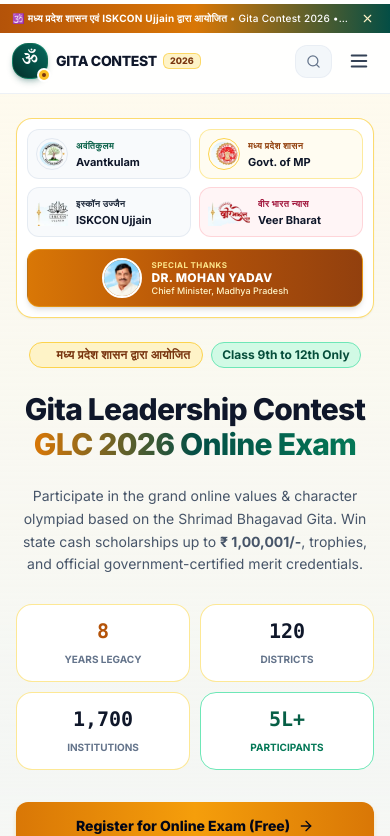
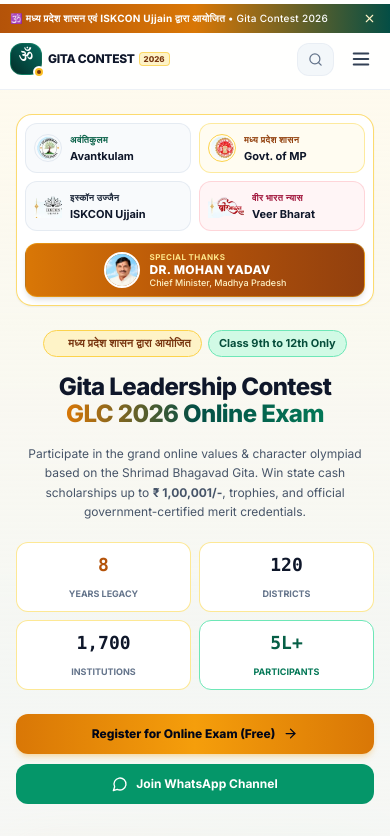
Before and after one commit to Deveshshrivas/gita-contest-portal, a React (Vite) app: page / in a window 390 px wide. Shown: the top 836 px of the page. Built offline with nearby package versions, Linux system fonts and the light colour scheme; no server answers.

Commit message:
fix(responsive): support ultra-compact screen widths down to 279px flawlessly

```diff
--- a/src/components/layout/Navbar.jsx
+++ b/src/components/layout/Navbar.jsx
@@ -117,19 +117,15 @@ export default function Navbar() {
       >
         {/* ── Top Sleek Announcement Bar ── */}
         {!bannerDismissed && (
-          <div className="bg-gradient-to-r from-amber-700 via-amber-600 to-vedic-primary text-white text-[11px] font-medium tracking-wide py-1 px-3 sm:px-4 -mt-1.5 mb-1.5 sm:-mt-2.5 sm:mb-2 transition-all">
-            <div className="max-w-7xl mx-auto flex items-center justify-between gap-2 sm:gap-3">
-              <div className="flex items-center gap-1.5 sm:gap-2 overflow-hidden text-ellipsis whitespace-nowrap min-w-0">
-                <span className="hidden sm:inline-flex bg-white/20 text-white font-extrabold text-[9px] px-2 py-0.5 rounded-full uppercase tracking-wider backdrop-blur-xs shrink-0 items-center gap-1">
-                  <span className="w-1.5 h-1.5 rounded-full bg-amber-300 animate-ping" />
-                  National 2026
-                </span>
+          <div className="w-full overflow-hidden bg-gradient-to-r from-amber-700 via-amber-600 to-vedic-primary text-white text-[11px] font-medium tracking-wide py-1 px-2.5 sm:px-4 -mt-1.5 mb-1.5 sm:-mt-2.5 sm:mb-2 transition-all">
+            <div className="max-w-7xl mx-auto flex items-center justify-between gap-1.5 sm:gap-3">
+              <div className="flex items-center gap-1 sm:gap-2 overflow-hidden text-ellipsis whitespace-nowrap min-w-0 flex-1">
                 <span className="truncate text-[10px] sm:text-[11px]">
-                  🕉️ <strong>मध्य प्रदेश शासन एवं ISKCON Ujjain द्वारा आयोजित</strong> • Gita Contest 2026 • 1st Prize ₹1,00,001
+                  🕉️ <strong>मध्य प्रदेश शासन एवं ISKCON Ujjain द्वारा आयोजित</strong> • Gita Contest 2026
                 </span>
               </div>
 
-              <div className="flex items-center gap-2 sm:gap-3 shrink-0">
+              <div className="flex items-center gap-1.5 sm:gap-3 shrink-0">
                 <Link
                   to="/student/lobby/gita-practice-mock"
                   className="hidden md:inline-flex items-center gap-1 text-[10px] font-bold uppercase tracking-wider bg-amber-400 hover:bg-amber-300 text-slate-950 px-2.5 py-0.5 rounded-md shadow-xs transition"
@@ -150,26 +146,26 @@ export default function Navbar() {
         )}
 
         {/* ── Main Navigation Bar ── */}
-        <div className="max-w-7xl mx-auto px-3 sm:px-6 lg:px-8">
-          <div className="flex items-center justify-between gap-2 sm:gap-4">
+        <div className="max-w-7xl mx-auto px-2.5 sm:px-6 lg:px-8">
+          <div className="flex items-center justify-between gap-1.5 sm:gap-4">
             {/* ── Brand Logo ── */}
-            <Link to="/" className="flex items-center gap-2 sm:gap-3 group shrink-0 py-1">
-              <div className="relative w-9 h-9 sm:w-11 sm:h-11 rounded-2xl bg-gradient-to-tr from-vedic-dark via-vedic-primary to-vedic-teal flex items-center justify-center text-white shadow-md shadow-vedic-primary/25 group-hover:scale-105 transition-transform duration-200 border border-emerald-400/30 shrink-0">
-                <span className="text-lg sm:text-2xl font-bold font-shloka leading-none">ॐ</span>
-                <span className="absolute -bottom-1 -right-1 w-3.5 h-3.5 rounded-full bg-amber-400 border-2 border-white flex items-center justify-center">
+            <Link to="/" className="flex items-center gap-1.5 sm:gap-3 group shrink min-w-0 py-1">
+              <div className="relative w-8 h-8 sm:w-11 sm:h-11 rounded-xl sm:rounded-2xl bg-gradient-to-tr from-vedic-dark via-vedic-primary to-vedic-teal flex items-center justify-center text-white shadow-xs shrink-0 border border-emerald-400/30">
+                <span className="text-base sm:text-2xl font-bold font-shloka leading-none">ॐ</span>
+                <span className="absolute -bottom-1 -right-1 w-3 h-3 sm:w-3.5 sm:h-3.5 rounded-full bg-amber-400 border-2 border-white flex items-center justify-center">
                   <span className="w-1 h-1 rounded-full bg-amber-900" />
                 </span>
               </div>
-              <div>
-                <div className="flex items-center gap-1.5">
-                  <span className="font-extrabold text-sm sm:text-lg text-slate-900 tracking-tight leading-none group-hover:text-vedic-primary transition-colors">
+              <div className="min-w-0">
+                <div className="flex items-center gap-1">
+                  <span className="font-extrabold text-xs sm:text-lg text-slate-900 tracking-tight leading-none group-hover:text-vedic-primary transition-colors truncate">
                     GITA CONTEST
                   </span>
-                  <span className="text-[9px] sm:text-[10px] font-extrabold bg-amber-100 text-amber-900 border border-amber-300/80 px-1.5 py-0.2 rounded-md">
+                  <span className="text-[8px] sm:text-[10px] font-extrabold bg-amber-100 text-amber-900 border border-amber-300/80 px-1 py-0.2 rounded shrink-0">
                     2026
                   </span>
                 </div>
-                <p className="text-[9px] sm:text-[10px] text-slate-500 font-semibold tracking-wider uppercase mt-0.5 hidden xs:block sm:block">
+                <p className="text-[8px] sm:text-[10px] text-slate-500 font-semibold tracking-wider uppercase mt-0.5 truncate hidden sm:block">
                   National Leadership Olympiad
                 </p>
               </div>
--- a/src/pages/public/Home.jsx
+++ b/src/pages/public/Home.jsx
@@ -116,16 +116,16 @@ export default function Home() {
         <div className="max-w-7xl mx-auto px-4 sm:px-6 lg:px-8">
 
           {/* Top Organizers Ribbon Banner with Authentic Official Logos */}
-          <div className="bg-white/95 backdrop-blur-md rounded-2xl border border-amber-300/80 p-2.5 sm:p-4 mb-6 sm:mb-8 shadow-sm flex flex-col xl:flex-row items-center justify-between gap-3 sm:gap-4">
-            {/* 4 Organizers: 2x2 grid on mobile (<sm), 4-col row on sm, flex on xl */}
-            <div className="grid grid-cols-2 sm:grid-cols-4 xl:flex xl:items-center gap-2 sm:gap-4 xl:gap-6 w-full xl:w-auto text-xs font-bold text-slate-800">
+          <div className="bg-white/95 backdrop-blur-md rounded-2xl border border-amber-300/80 p-2 sm:p-4 mb-6 sm:mb-8 shadow-sm flex flex-col xl:flex-row items-center justify-between gap-3 sm:gap-4">
+            {/* 4 Organizers: 1 col on <340px, 2 cols on mobile, 4-col row on sm, flex on xl */}
+            <div className="grid grid-cols-1 min-[340px]:grid-cols-2 sm:grid-cols-4 xl:flex xl:items-center gap-2 sm:gap-4 xl:gap-6 w-full xl:w-auto text-xs font-bold text-slate-800">
 
               {/* 1. Avantkulam */}
               <div className="flex items-center gap-2 sm:gap-2.5 p-2 sm:p-0 bg-slate-50/90 sm:bg-transparent rounded-xl sm:rounded-none border border-slate-200/80 sm:border-0">
                 <img
                   src="/images/logo-avantkulam-clean.png"
                   alt="Avantkulam Logo"
-                  className="w-8 h-8 sm:w-10 sm:h-10 object-contain rounded-full border border-slate-200 shadow-2xs shrink-0"
+                  className="w-7 h-7 sm:w-10 sm:h-10 object-contain rounded-full border border-slate-200 shadow-2xs shrink-0"
                 />
                 <div className="min-w-0">
                   <span className="text-[9px] sm:text-[10px] text-emerald-800 uppercase block tracking-wider font-extrabold truncate">अवंतिकुलम</span>
@@ -138,7 +138,7 @@ export default function Home() {
                 <img
                   src="/images/logo-mp-shasan-clean.png"
                   alt="Madhya Pradesh Shasan Official Seal"
-                  className="w-8 h-8 sm:w-10 sm:h-10 object-contain rounded-full border border-amber-300 shadow-2xs shrink-0"
+                  className="w-7 h-7 sm:w-10 sm:h-10 object-contain rounded-full border border-amber-300 shadow-2xs shrink-0"
                 />
                 <div className="min-w-0">
                   <span className="text-[9px] sm:text-[10px] text-amber-800 uppercase block tracking-wider font-extrabold truncate">मध्य प्रदेश शासन</span>
@@ -151,7 +151,7 @@ export default function Home() {
                 <img
                   src="/images/logo-iskcon-ujjain-clean.png"
                   alt="ISKCON Ujjain Official Logo"
-                  className="w-8 h-8 sm:w-10 sm:h-10 object-contain shrink-0"
+                  className="w-7 h-7 sm:w-10 sm:h-10 object-contain shrink-0"
                 />
                 <div className="min-w-0">
                   <span className="text-[9px] sm:text-[10px] text-slate-800 uppercase block tracking-wider font-extrabold truncate">इस्कॉन उज्जैन</span>
@@ -164,7 +164,7 @@ export default function Home() {
                 <img
                   src="/images/logo-veer-bharat-clean.png"
                   alt="Veer Bharat Nyas Official Logo"
-                  className="h-7 sm:h-9 w-auto object-contain shrink-0"
+                  className="h-6 sm:h-9 w-auto object-contain shrink-0"
                 />
                 <div className="min-w-0">
                   <span className="text-[9px] sm:text-[10px] text-rose-800 uppercase block tracking-wider font-extrabold truncate">वीर भारत न्यास</span>
@@ -178,16 +178,16 @@ export default function Home() {
               <img
                 src="/images/dr-mohan-yadav-cm.png"
                 alt="Dr. Mohan Yadav, Chief Minister Madhya Pradesh"
-                className="w-10 h-10 sm:w-12 sm:h-12 rounded-full border-2 border-white object-cover object-center shadow-xs shrink-0 bg-sky-100"
+                className="w-9 h-9 sm:w-12 sm:h-12 rounded-full border-2 border-white object-cover object-center shadow-xs shrink-0 bg-sky-100"
               />
-              <div className="text-left">
+              <div className="text-left min-w-0">
                 <span className="text-[8px] sm:text-[9px] uppercase tracking-wider block text-amber-200 font-bold leading-tight">
                   SPECIAL THANKS
                 </span>
-                <strong className="text-xs sm:text-sm block leading-tight text-white font-black tracking-wide">
+                <strong className="text-xs sm:text-sm block leading-tight text-white font-black tracking-wide truncate">
                   DR. MOHAN YADAV
                 </strong>
-                <span className="text-[9px] sm:text-[10px] text-amber-100 font-medium block leading-tight">
+                <span className="text-[9px] sm:text-[10px] text-amber-100 font-medium block leading-tight truncate">
                   Chief Minister, Madhya Pradesh
                 </span>
               </div>
@@ -195,23 +195,23 @@ export default function Home() {
           </div>
 
           {/* Main Hero Split Grid */}
-          <div className="grid grid-cols-1 lg:grid-cols-12 gap-10 items-center">
+          <div className="grid grid-cols-1 lg:grid-cols-12 gap-6 sm:gap-10 items-center">
 
             {/* Left Content Column */}
-            <div className="lg:col-span-6 space-y-6 text-center lg:text-left">
+            <div className="lg:col-span-6 space-y-4 sm:space-y-6 text-center lg:text-left">
               {/* Official Badges */}
-              <div className="flex flex-wrap items-center justify-center lg:justify-start gap-2">
-                <span className="inline-flex items-center gap-1.5 px-3 py-1 rounded-full bg-amber-100 text-amber-900 border border-amber-300 text-xs font-bold tracking-wide">
+              <div className="flex flex-wrap items-center justify-center lg:justify-start gap-1.5 sm:gap-2">
+                <span className="inline-flex items-center gap-1.5 px-2.5 sm:px-3 py-1 rounded-full bg-amber-100 text-amber-900 border border-amber-300 text-[11px] sm:text-xs font-bold tracking-wide">
                   <span className="w-2 h-2 rounded-full bg-amber-500 animate-ping" />
                   <span>मध्य प्रदेश शासन द्वारा आयोजित</span>
                 </span>
-                <span className="px-2.5 py-1 rounded-full bg-emerald-100 text-emerald-900 border border-emerald-300 text-xs font-bold">
+                <span className="px-2.5 py-1 rounded-full bg-emerald-100 text-emerald-900 border border-emerald-300 text-[11px] sm:text-xs font-bold">
                   Class 9th to 12th Only
                 </span>
               </div>
 
               {/* Headline */}
-              <h1 className="text-3xl sm:text-5xl lg:text-5xl font-extrabold text-slate-900 tracking-tight leading-[1.15]">
+              <h1 className="text-2xl sm:text-4xl lg:text-5xl font-extrabold text-slate-900 tracking-tight leading-[1.15]">
                 Gita Leadership Contest<br />
                 <span className="text-transparent bg-clip-text bg-gradient-to-r from-amber-600 via-vedic-primary to-emerald-700">
                   GLC 2026 Online Exam
@@ -219,47 +219,47 @@ export default function Home() {
               </h1>
 
               {/* Subtitle */}
-              <p className="text-sm sm:text-base text-slate-600 max-w-xl mx-auto lg:mx-0 leading-relaxed">
+              <p className="text-xs sm:text-base text-slate-600 max-w-xl mx-auto lg:mx-0 leading-relaxed">
                 Participate in the grand online values & character olympiad based on the Shrimad Bhagavad Gita. Win state cash scholarships up to <strong>₹ 1,00,001/-</strong>, trophies, and official government-certified merit credentials.
               </p>
 
               {/* 4 Official Diamond Stats Grid */}
-              <div className="grid grid-cols-2 sm:grid-cols-4 gap-2.5 pt-1">
-                <div className="p-3 bg-white rounded-2xl border border-amber-200/90 text-center shadow-2xs">
-                  <strong className="text-xl sm:text-2xl font-black text-amber-700 font-mono block">8</strong>
-                  <span className="text-[10px] font-bold text-slate-500 uppercase">Years Legacy</span>
+              <div className="grid grid-cols-2 sm:grid-cols-4 gap-2 sm:gap-2.5 pt-1">
+                <div className="p-2 sm:p-3 bg-white rounded-xl sm:rounded-2xl border border-amber-200/90 text-center shadow-2xs">
+                  <strong className="text-lg sm:text-2xl font-black text-amber-700 font-mono block">8</strong>
+                  <span className="text-[9px] sm:text-[10px] font-bold text-slate-500 uppercase">Years Legacy</span>
                 </div>
-                <div className="p-3 bg-white rounded-2xl border border-amber-200/90 text-center shadow-2xs">
-                  <strong className="text-xl sm:text-2xl font-black text-slate-900 font-mono block">120</strong>
-                  <span className="text-[10px] font-bold text-slate-500 uppercase">Districts</span>
+                <div className="p-2 sm:p-3 bg-white rounded-xl sm:rounded-2xl border border-amber-200/90 text-center shadow-2xs">
+                  <strong className="text-lg sm:text-2xl font-black text-slate-900 font-mono block">120</strong>
+                  <span className="text-[9px] sm:text-[10px] font-bold text-slate-500 uppercase">Districts</span>
                 </div>
-                <div className="p-3 bg-white rounded-2xl border border-amber-200/90 text-center shadow-2xs">
-                  <strong className="text-xl sm:text-2xl font-black text-slate-900 font-mono block">1,700</strong>
-                  <span className="text-[10px] font-bold text-slate-500 uppercase">Institutions</span>
+                <div className="p-2 sm:p-3 bg-white rounded-xl sm:rounded-2xl border border-amber-200/90 text-center shadow-2xs">
+                  <strong className="text-lg sm:text-2xl font-black text-slate-900 font-mono block">1,700</strong>
+                  <span className="text-[9px] sm:text-[10px] font-bold text-slate-500 uppercase">Institutions</span>
                 </div>
-                <div className="p-3 bg-white rounded-2xl border border-emerald-300 text-center shadow-2xs bg-emerald-50/50">
-                  <strong className="text-xl sm:text-2xl font-black text-emerald-800 font-mono block">5L+</strong>
-                  <span className="text-[10px] font-bold text-emerald-700 uppercase">Participants</span>
+                <div className="p-2 sm:p-3 bg-white rounded-xl sm:rounded-2xl border border-emerald-300 text-center shadow-2xs bg-emerald-50/50">
+                  <strong className="text-lg sm:text-2xl font-black text-emerald-800 font-mono block">5L+</strong>
+                  <span className="text-[9px] sm:text-[10px] font-bold text-emerald-700 uppercase">Participants</span>
                 </div>
               </div>
 
               {/* CTAs */}
-              <div className="pt-2 flex flex-col sm:flex-row items-center justify-center lg:justify-start gap-3">
+              <div className="pt-2 flex flex-col sm:flex-row items-center justify-center lg:justify-start gap-2.5 sm:gap-3">
                 <Link
                   to="/register"
-                  className="w-full sm:w-auto px-7 py-3.5 rounded-xl font-extrabold text-sm bg-gradient-to-r from-amber-600 via-amber-500 to-amber-600 hover:brightness-105 text-slate-950 shadow-md shadow-amber-500/25 hover:shadow-lg transition-all flex items-center justify-center gap-2 cursor-pointer"
+                  className="w-full sm:w-auto px-4 sm:px-7 py-3 sm:py-3.5 rounded-xl font-extrabold text-xs sm:text-sm bg-gradient-to-r from-amber-600 via-amber-500 to-amber-600 hover:brightness-105 text-slate-950 shadow-md shadow-amber-500/25 hover:shadow-lg transition-all flex items-center justify-center gap-2 cursor-pointer text-center"
                 >
                   <span>Register for Online Exam (Free)</span>
-                  <ArrowRight size={16} />
+                  <ArrowRight size={15} />
                 </Link>
 
                 <a
                   href="https://whatsapp.com/channel/0029Va9xyzOfficialGitaContest"
                   target="_blank"
                   rel="noreferrer"
-                  className="w-full sm:w-auto px-6 py-3.5 rounded-xl font-bold text-sm bg-emerald-600 hover:bg-emerald-700 text-white shadow-xs transition-all flex items-center justify-center gap-2 cursor-pointer"
+                  className="w-full sm:w-auto px-4 sm:px-6 py-3 sm:py-3.5 rounded-xl font-bold text-xs sm:text-sm bg-emerald-600 hover:bg-emerald-700 text-white shadow-xs transition-all flex items-center justify-center gap-2 cursor-pointer text-center"
                 >
-                  <MessageCircle size={17} />
+                  <MessageCircle size={16} />
                   <span>Join WhatsApp Channel</span>
                 </a>
               </div>
@@ -279,14 +279,14 @@ export default function Home() {
                     className="w-full h-auto object-cover group-hover:scale-[1.02] transition-transform duration-500 block"
                   />
 
-                  <div className="p-4 bg-gradient-to-r from-amber-50 via-white to-amber-50 border-t border-amber-200 flex items-center justify-between">
+                  <div className="p-3 sm:p-4 bg-gradient-to-r from-amber-50 via-white to-amber-50 border-t border-amber-200 flex flex-col sm:flex-row items-center justify-between gap-2.5 text-center sm:text-left">
                     <div>
                       <span className="text-[10px] text-amber-800 font-bold uppercase block">Venue & Date</span>
-                      <strong className="text-xs text-slate-900">Online Across All MP Districts • 06 Dec 2026</strong>
+                      <strong className="text-[11px] sm:text-xs text-slate-900 block">Online Across MP • 06 Dec 2026</strong>
                     </div>
                     <Link
                       to="/register"
-                      className="px-3.5 py-1.5 rounded-lg bg-vedic-primary hover:bg-vedic-dark text-white text-xs font-bold transition shadow-xs"
+                      className="w-full sm:w-auto text-center px-3.5 py-1.5 rounded-lg bg-vedic-primary hover:bg-vedic-dark text-white text-xs font-bold transition shadow-xs"
                     >
                       Enroll Now →
                     </Link>
@@ -294,14 +294,14 @@ export default function Home() {
                 </div>
 
                 {/* Floating Bottom Card: Real-time Live Exam Counter */}
-                <div className="mt-3.5 bg-white rounded-2xl border border-slate-200 p-3 shadow-md flex items-center justify-between">
+                <div className="mt-3.5 bg-white rounded-2xl border border-slate-200 p-3 shadow-md flex flex-col sm:flex-row items-center justify-between gap-2 text-center sm:text-left">
                   <div className="flex items-center gap-2">
-                    <div className="w-2 h-2 rounded-full bg-emerald-500 animate-ping" />
+                    <div className="w-2 h-2 rounded-full bg-emerald-500 animate-ping shrink-0" />
                     <span className="text-xs font-semibold text-slate-700">
                       National Registration: <strong className="text-emerald-700">Open & 100% Free</strong>
                     </span>
                   </div>
-                  <span className="text-[11px] font-bold text-amber-700 font-mono">
+                  <span className="text-[10px] sm:text-[11px] font-bold text-amber-700 font-mono">
                     Class 9th - 12th Focus
                   </span>
                 </div>
```
